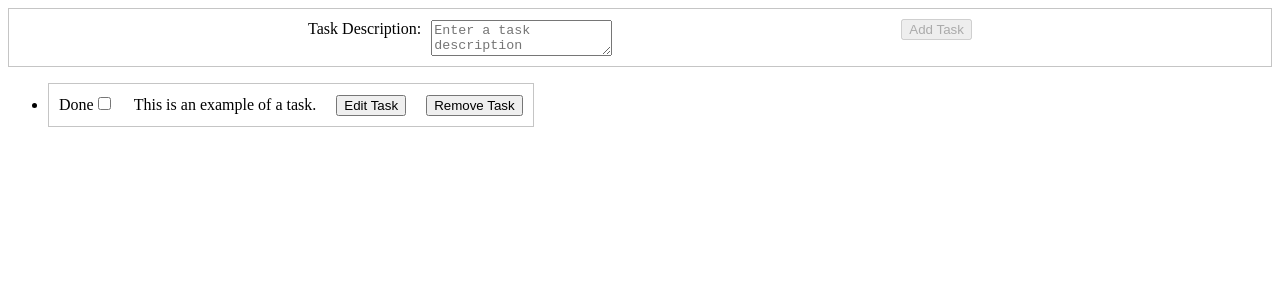
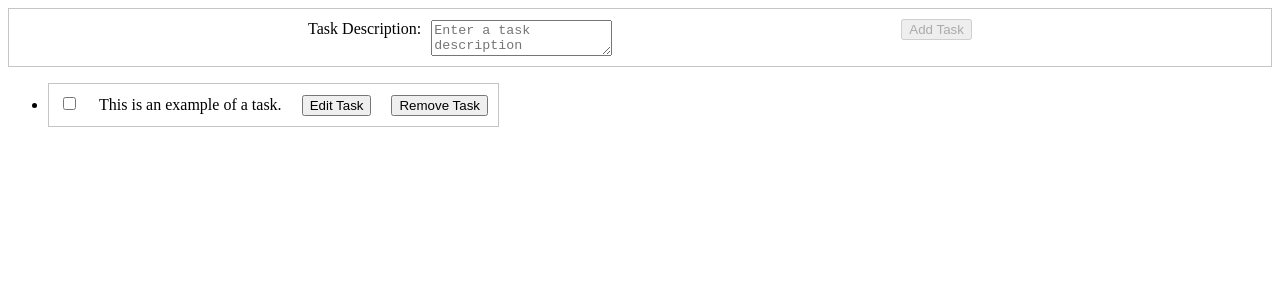
Before and after one commit to tjvans/react-todo, a React app: page / in a window 1280 px wide. Shown: the top 300 px of the page. Built offline with nearby package versions, Linux system fonts and the light colour scheme; the HTML template or start-up script is replaced by a standard one.

Commit message:
chore: remove unnecessary elements

```diff
--- a/src/components/Task.jsx
+++ b/src/components/Task.jsx
@@ -3,7 +3,6 @@ import { useState } from "react";
 export default function Task({ task, onChange, onDelete }) {
   const [taskStatus, setTaskStatus] = useState("saved")
   let taskContent;
-  console.log(taskStatus)
 
   if (taskStatus === "editing") {
     taskContent = (
@@ -34,8 +33,6 @@ export default function Task({ task, onChange, onDelete }) {
   }
   return (
     <div className="task-container">
-      <label>
-          Done
           <input type="checkbox"
             checked={task.done}
             onChange={(e) => {
@@ -45,7 +42,6 @@ export default function Task({ task, onChange, onDelete }) {
               })
             }}
           />
-        </label>
         {taskContent}
         <button onClick={() => onDelete(task.id)}>Remove Task</button>
     </div>
```
